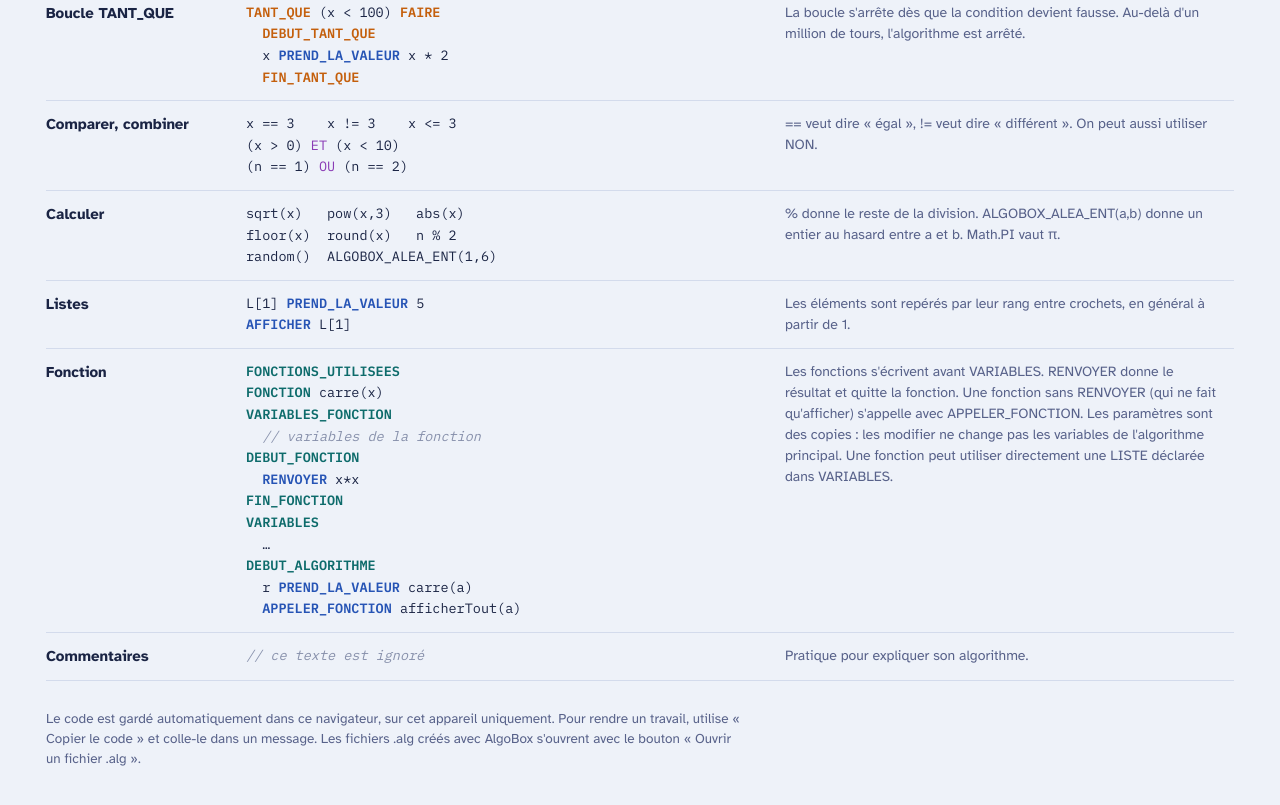
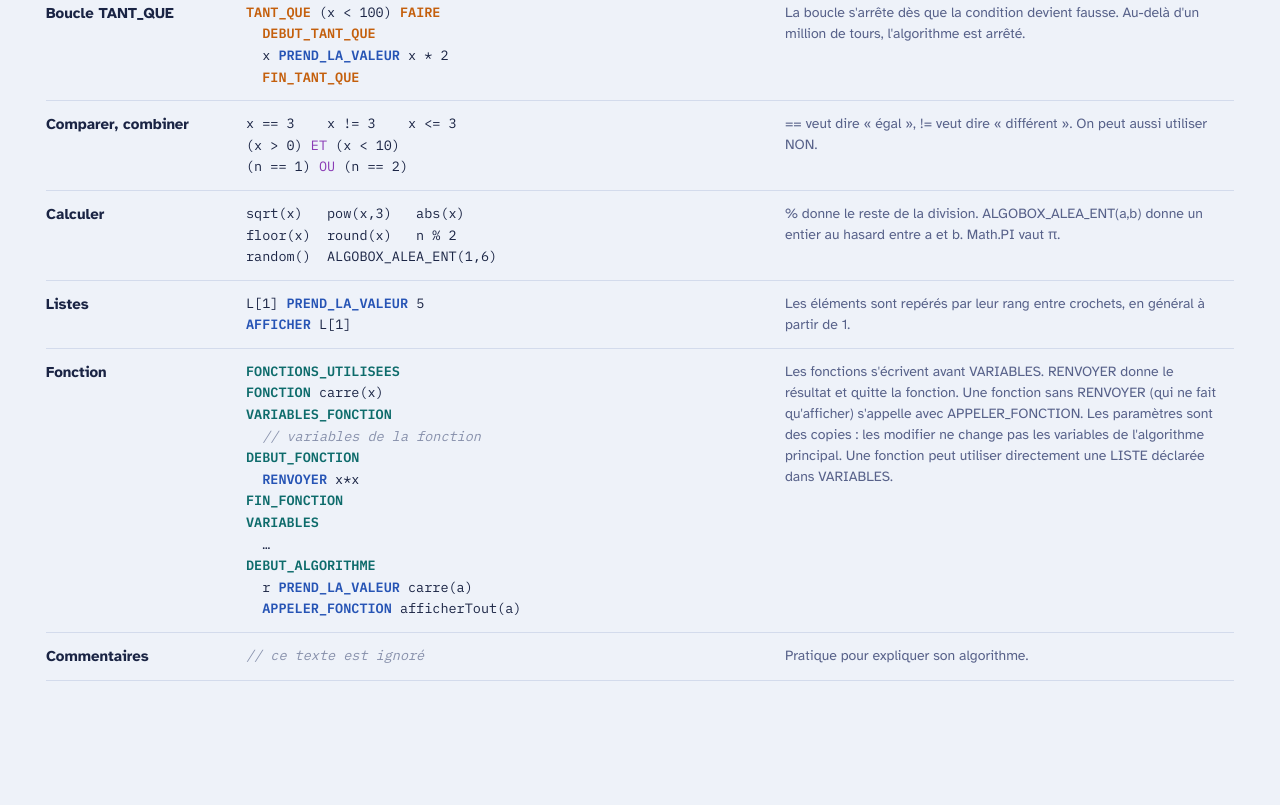
Before and after one commit to newdevdima/algobox, a website: page public/index.html in a window 1280 px wide. Shown: the part 1460-2265 px from the top of the page. After the commit the page ends 2217 px from the top, so only its background shows below. Drawn offline with nearby package versions, Linux system fonts and the light colour scheme.

Commit message:
last commit

```diff
--- a/public/index.html
+++ b/public/index.html
@@ -128,7 +128,6 @@ DEBUT_ALGORITHME
   </section>
 
   <footer>
-    Le code est gardé automatiquement dans ce navigateur, sur cet appareil uniquement. Pour rendre un travail, utilise « Copier le code » et colle-le dans un message. Les fichiers .alg créés avec AlgoBox s'ouvrent avec le bouton « Ouvrir un fichier .alg ».
   </footer>
 </div>
 <script src="app.js" defer></script>
```
